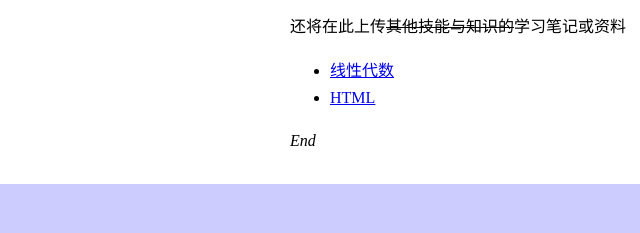
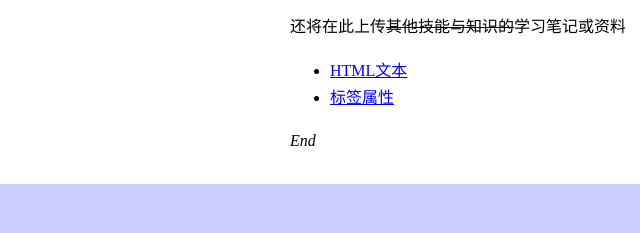
Before and after one commit to Zearth123/Zearth-0721-, a plain HTML site: page index.html in a window 1280 px wide. Shown: the part 327-560 px from the top of the page, 0-640 px from the left. Drawn offline with Linux system fonts and the light colour scheme.

Commit message:
Add files via upload

```diff
--- a/index.html
+++ b/index.html
@@ -49,8 +49,8 @@
       <p>此静态网站用于本人在<u>编程前端</u>的入门学习的日常练习</p>
       <p>还将在此上传<s>其他技能与知识的</s>学习笔记或资料</p>
       <ul>
-        <li><a href="线性代数.html">线性代数</a></li>
-        <li><a href="html.html">HTML</a></li>
+        <li><a href="文本标签.html">HTML文本</a></li>
+        <li><a href="标签属性.html">标签属性</a></li>
       </ul>
       <p><i>End</i></p>
     </div>
```
